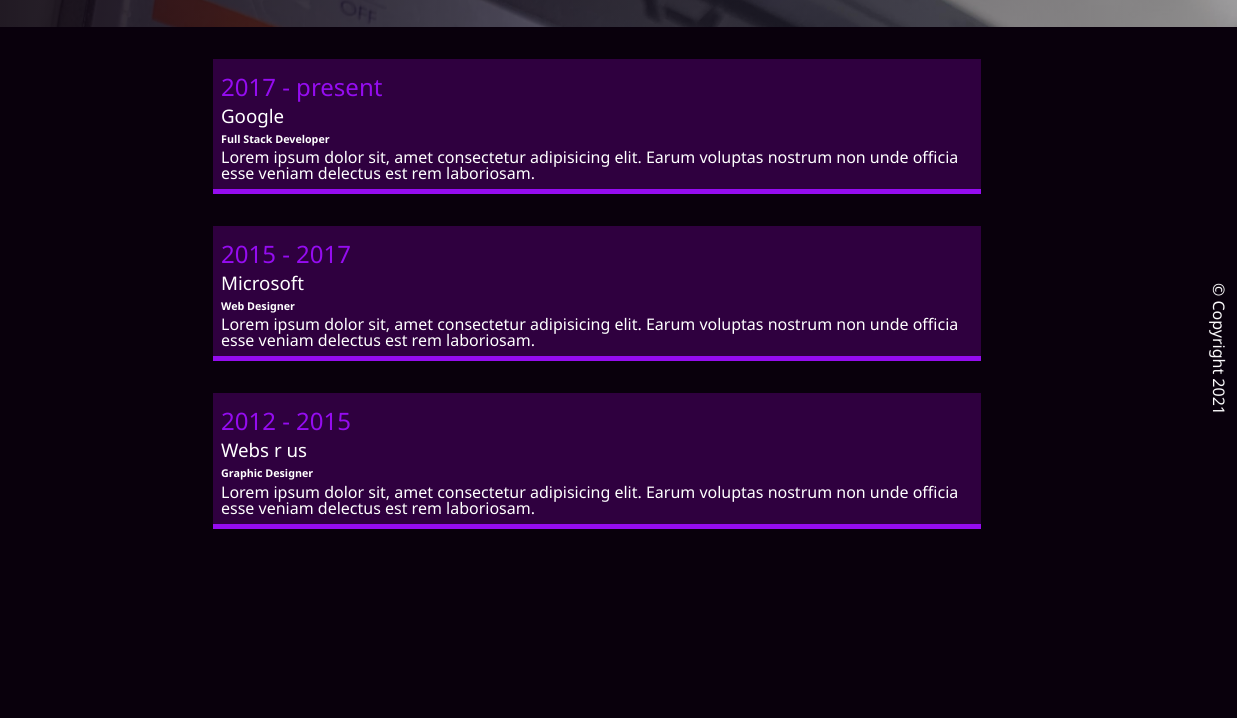
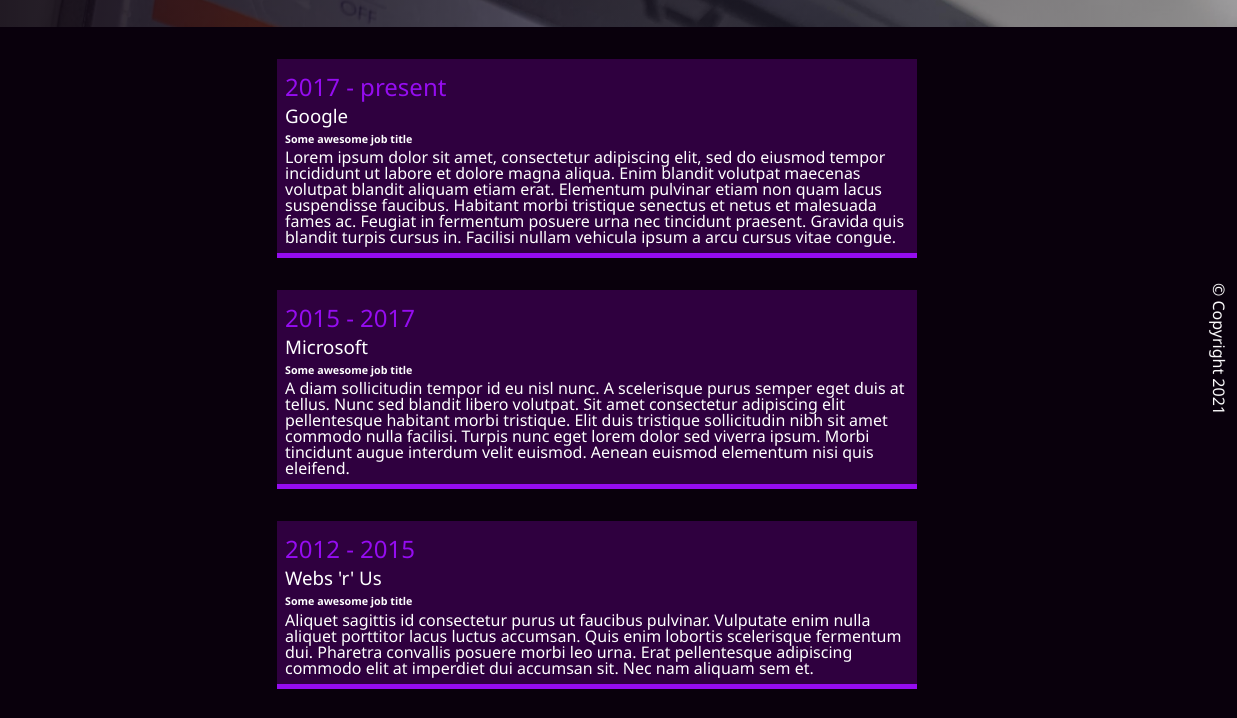
Before and after one commit to michellejt/Atari, a plain HTML site: page about.html in a window 1280 px wide. Shown: the part 373-1091 px from the top of the page, 43-1280 px from the left. Before the commit the page ends 934 px from the top, so only its background shows below. Drawn offline with Linux system fonts and the light colour scheme.

Commit message:
styling updates

```diff
--- a/about.html
+++ b/about.html
@@ -43,30 +43,32 @@
             <div class="about__bio-image">
                 <div class="about__bio">
                     <h2 class="text-secondary">BIO</h2>
-
                     <p>Lorem ipsum dolor sit amet consectetur, adipisicing elit. Voluptatem amet itaque officiis numquam nihil dignissimos voluptates iusto quos? Molestiae possimus, eligendi libero optio temporibus est. Nobis impedit eius cupiditate fugiat!</p>
                 </div>
             </div>
-
 
             <div class="jobs">
                 <div class="jobs__job">
                     <h2 class="text-secondary">2017 - present</h2>
                     <h3>Google</h3>
-                    <h6>Full Stack Developer</h6>
-                    <p>Lorem ipsum dolor sit, amet consectetur adipisicing elit. Earum voluptas nostrum non unde officia esse veniam delectus est rem laboriosam.</p>
+                    <h6>Some awesome job title</h6>
+                    <p>Lorem ipsum dolor sit amet, consectetur adipiscing elit, sed do eiusmod tempor incididunt ut labore et dolore magna aliqua. Enim blandit volutpat maecenas volutpat blandit aliquam etiam erat. Elementum pulvinar etiam non quam lacus
+                        suspendisse faucibus. Habitant morbi tristique senectus et netus et malesuada fames ac. Feugiat in fermentum posuere urna nec tincidunt praesent. Gravida quis blandit turpis cursus in. Facilisi nullam vehicula ipsum a arcu cursus
+                        vitae congue.</p>
                 </div>
                 <div class="jobs__job">
                     <h2 class="text-secondary">2015 - 2017</h2>
                     <h3>Microsoft</h3>
-                    <h6>Web Designer</h6>
-                    <p>Lorem ipsum dolor sit, amet consectetur adipisicing elit. Earum voluptas nostrum non unde officia esse veniam delectus est rem laboriosam.</p>
+                    <h6>Some awesome job title</h6>
+                    <p>A diam sollicitudin tempor id eu nisl nunc. A scelerisque purus semper eget duis at tellus. Nunc sed blandit libero volutpat. Sit amet consectetur adipiscing elit pellentesque habitant morbi tristique. Elit duis tristique sollicitudin
+                        nibh sit amet commodo nulla facilisi. Turpis nunc eget lorem dolor sed viverra ipsum. Morbi tincidunt augue interdum velit euismod. Aenean euismod elementum nisi quis eleifend. </p>
                 </div>
                 <div class="jobs__job">
                     <h2 class="text-secondary">2012 - 2015</h2>
-                    <h3>Webs r us</h3>
-                    <h6>Graphic Designer</h6>
-                    <p>Lorem ipsum dolor sit, amet consectetur adipisicing elit. Earum voluptas nostrum non unde officia esse veniam delectus est rem laboriosam.</p>
+                    <h3>Webs 'r' Us</h3>
+                    <h6>Some awesome job title</h6>
+                    <p>Aliquet sagittis id consectetur purus ut faucibus pulvinar. Vulputate enim nulla aliquet porttitor lacus luctus accumsan. Quis enim lobortis scelerisque fermentum dui. Pharetra convallis posuere morbi leo urna. Erat pellentesque adipiscing
+                        commodo elit at imperdiet dui accumsan sit. Nec nam aliquam sem et. </p>
                 </div>
 
             </div>
--- a/scss/_about.scss
+++ b/scss/_about.scss
@@ -21,7 +21,7 @@
         }
     }
     .jobs {
-        width: 60vw;
+        width: 70vw;
         margin: 2rem auto 0 auto;
         display: grid;
         grid-template-columns: 1fr;
--- a/scss/_responsive.scss
+++ b/scss/_responsive.scss
@@ -17,6 +17,11 @@
             &__link {
                 font-size: 1.5rem;
             }
+        }
+    }
+    .about {
+        .jobs {
+            width: 80vw;
         }
     }
     .about__bio {
@@ -41,11 +46,16 @@
 @include media-lg {
     .projects {
         &__items {
-            grid-template-columns: repeat(3, 1fr);
+            grid-template-columns: repeat(2, 1fr);
         }
     }
     .contact__list {
-        grid-template-columns: repeat(3, 1fr);
+        grid-template-columns: repeat(2, 1fr);
+    }
+    .about {
+        .jobs {
+            width: 50vw;
+        }
     }
 }
 
```
Also changed, not shown: contact.html (+0 -5 lines), dist/css/main.css, 1 other file.
